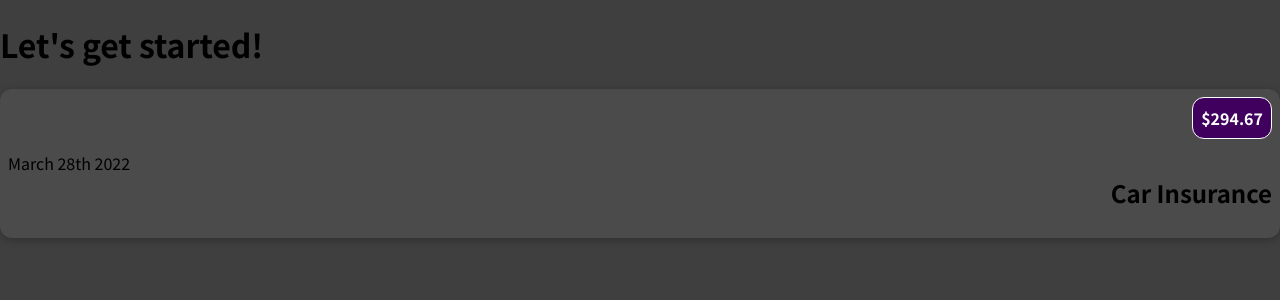
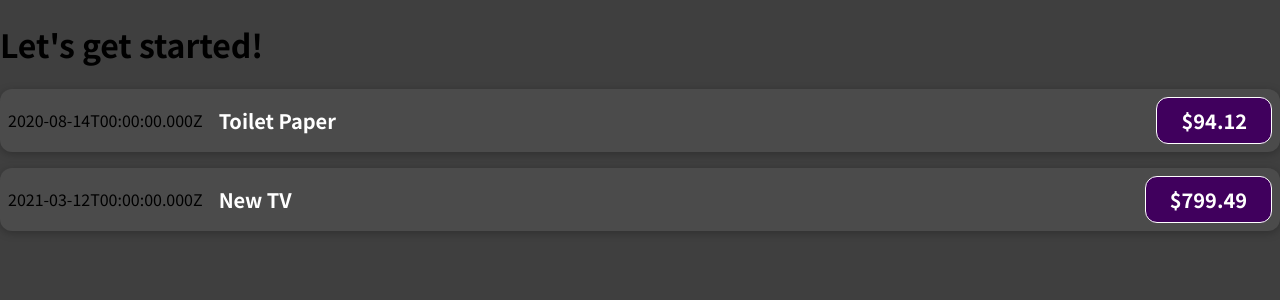
Before and after one commit to AkshayBhuva/react-expense-app, a JavaScript app: page / in a window 1280 px wide. Shown: the top 300 px of the page. Built offline with nearby package versions, Linux system fonts and the light colour scheme.

Commit message:
pass data with 'props'

```diff
--- a/src/App.js
+++ b/src/App.js
@@ -1,10 +1,38 @@
 import ExpenseItem from './components/ExpenseItem';
 
 function App() {
+   const expenses = [
+      {
+         id: 'e1',
+         title: 'Toilet Paper',
+         amount: 94.12,
+         date: new Date(2020, 7, 14),
+      },
+      {
+         id: 'e2',
+         title: 'New TV',
+         amount: 799.49,
+         date: new Date(2021, 2, 12),
+      },
+      {
+         id: 'e3',
+         title: 'Car Insurance',
+         amount: 294.67,
+         date: new Date(2021, 2, 28),
+      },
+      {
+         id: 'e4',
+         title: 'New Desk (Wooden)',
+         amount: 450,
+         date: new Date(2021, 5, 12),
+      },
+   ];
+
    return (
       <div>
          <h1>Let's get started!</h1>
-         <ExpenseItem></ExpenseItem>
+         <ExpenseItem title={expenses[0].title} amount={expenses[0].amount} date={expenses[0].date}></ExpenseItem>
+         <ExpenseItem title={expenses[1].title} amount={expenses[1].amount} date={expenses[1].date}></ExpenseItem>
       </div>
    );
 }
--- a/src/components/ExpenseItem.css
+++ b/src/components/ExpenseItem.css
@@ -19,6 +19,14 @@
    flex: 1;
 }
 
+.expense-item h2 {
+   color: #3a3a3a;
+   font-size: 1rem;
+   flex: 1;
+   margin: 0 1rem;
+   color: white;
+}
+
 .expense-item__price {
    font-size: 1rem;
    font-weight: bold;
@@ -28,3 +36,21 @@
    padding: 0.5rem;
    border-radius: 12px;
 }
+
+@media (min-width: 580px) {
+   .expense-item__description {
+      flex-direction: row;
+      align-items: center;
+      justify-content: flex-start;
+      flex: 1;
+   }
+
+   .expense-item__description h2 {
+      font-size: 1.25rem;
+   }
+
+   .expense-item__price {
+      font-size: 1.25rem;
+      padding: 0.5rem 1.5rem;
+   }
+}
--- a/src/components/ExpenseItem.js
+++ b/src/components/ExpenseItem.js
@@ -1,12 +1,12 @@
 import './ExpenseItem.css';
 
-function ExpenseItem() {
+function ExpenseItem(props) {
    return (
       <div className='expense-item'>
-         <div>March 28th 2022</div>
+         <div>{props.date.toISOString()}</div>
          <div className='expense-item__description'>
-            <h2>Car Insurance</h2>
-            <div className='expense-item__price'>$294.67</div>
+            <h2>{props.title}</h2>
+            <div className='expense-item__price'>${props.amount}</div>
          </div>
       </div>
    );
```
